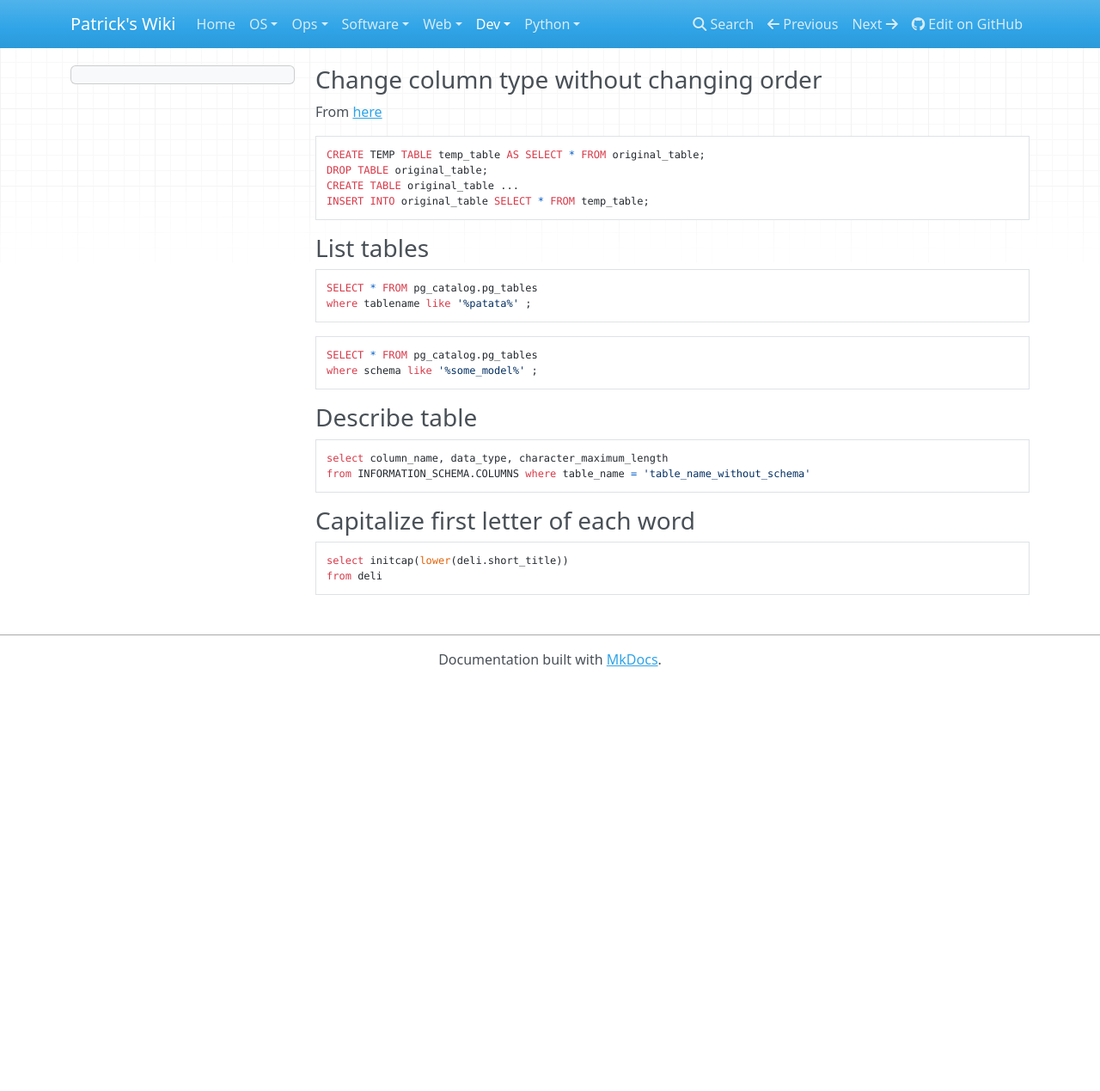
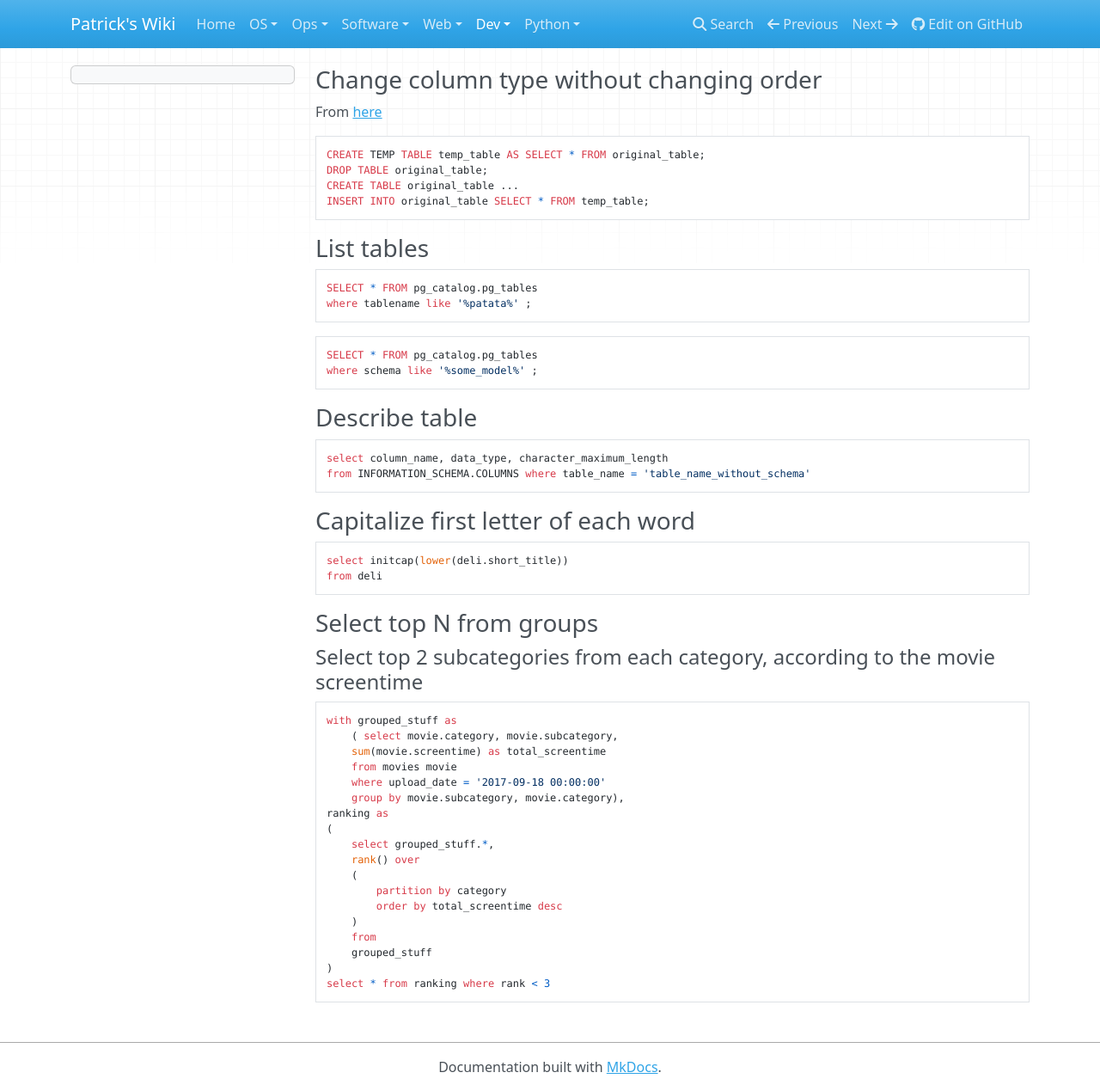
Before and after one commit to patsancu/wiki, an MkDocs documentation site: the page built from docs/dev/DB/Postgres.md, in a window 1280 px wide and 1269 px high. Shown: the whole window at 86% size. Built offline with MkDocs 1.6.1, drawn with Linux system fonts in a browser that asks for light colours; nearby versions of some CDN libraries.

Commit message:
Postgres top N within category

````diff
--- a/docs/dev/DB/Postgres.md
+++ b/docs/dev/DB/Postgres.md
@@ -29,3 +29,26 @@ from INFORMATION_SCHEMA.COLUMNS where table_name = 'table_name_without_schema'
 select initcap(lower(deli.short_title))
 from deli
 ```
+
+### Select top N from groups
+#### Select top 2 subcategories from each category, according to the movie screentime
+```sql
+with grouped_stuff as
+    ( select movie.category, movie.subcategory,
+    sum(movie.screentime) as total_screentime
+    from movies movie
+    where upload_date = '2017-09-18 00:00:00'
+    group by movie.subcategory, movie.category),
+ranking as
+(
+	select grouped_stuff.*,
+	rank() over
+	(
+		partition by category
+		order by total_screentime desc
+	)
+	from
+	grouped_stuff
+)
+select * from ranking where rank < 3
+```
````
